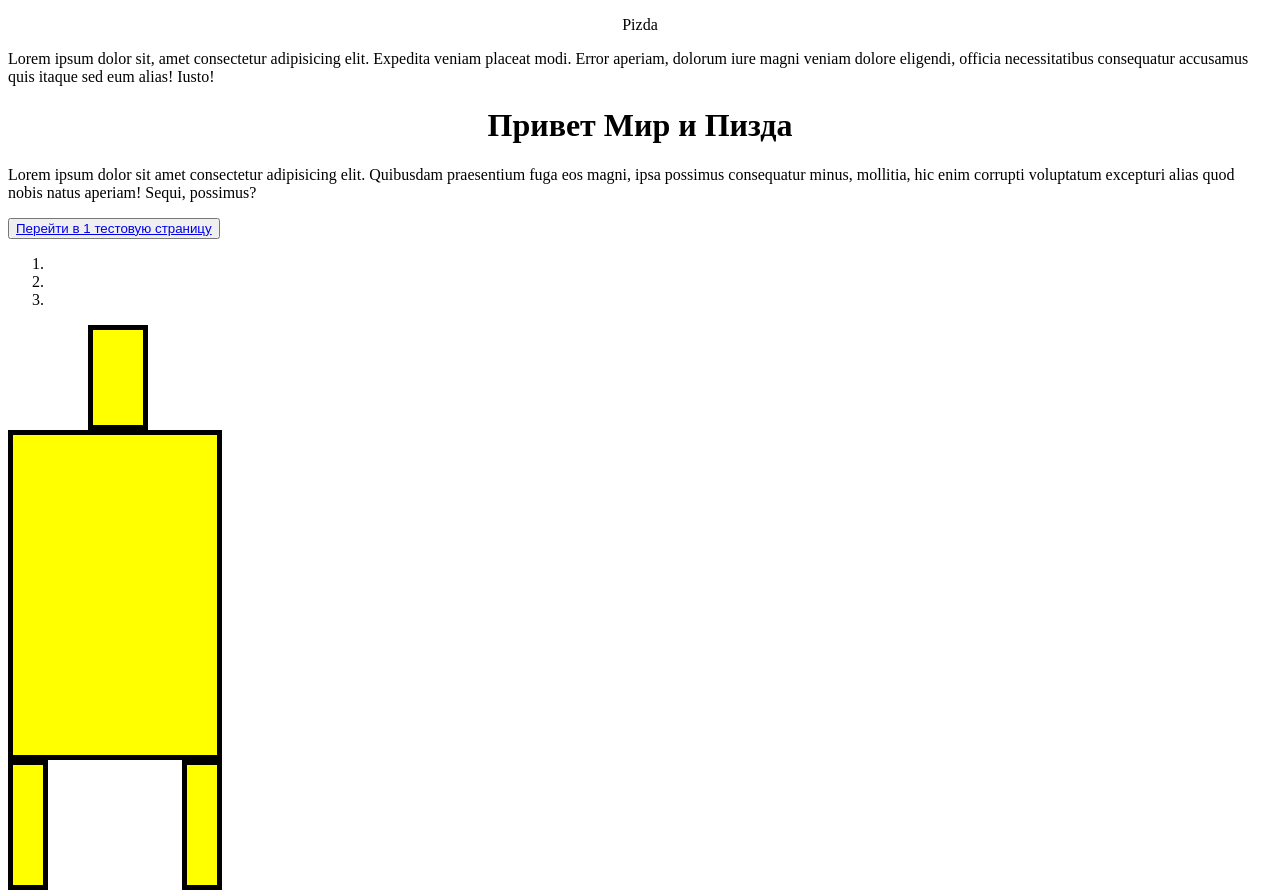
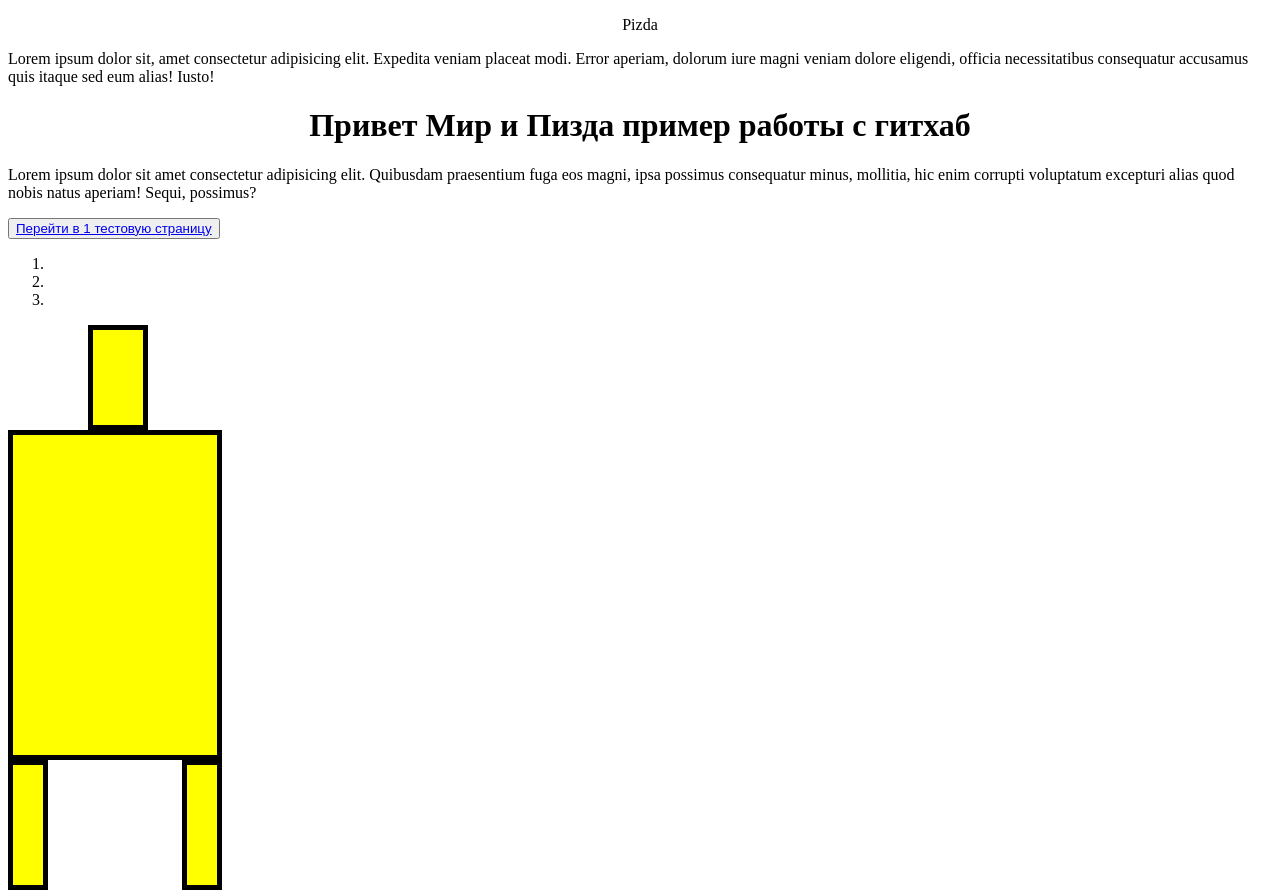
Before and after one commit to dimonche/arcasha, a plain HTML site: page index.html in a window 1280 px wide. Drawn offline with Linux system fonts and the light colour scheme.

Commit message:
first commit

```diff
--- a/index.html
+++ b/index.html
@@ -13,7 +13,7 @@
 <p align="center">Pizda</p>
 <p>Lorem ipsum dolor sit, amet consectetur adipisicing elit. Expedita veniam placeat modi. Error aperiam, dolorum iure magni veniam dolore eligendi, officia necessitatibus consequatur accusamus quis itaque sed eum alias! Iusto!</p>
 
-<h1 align="center"> Привет Мир и Пизда </h1>
+<h1 align="center"> Привет Мир и Пизда  пример работы с гитхаб</h1>
 
 <p>Lorem ipsum dolor sit amet consectetur adipisicing elit. Quibusdam praesentium fuga eos magni, ipsa possimus consequatur minus, mollitia, hic enim corrupti voluptatum excepturi alias quod nobis natus aperiam! Sequi, possimus?</p>
 <button>
```
